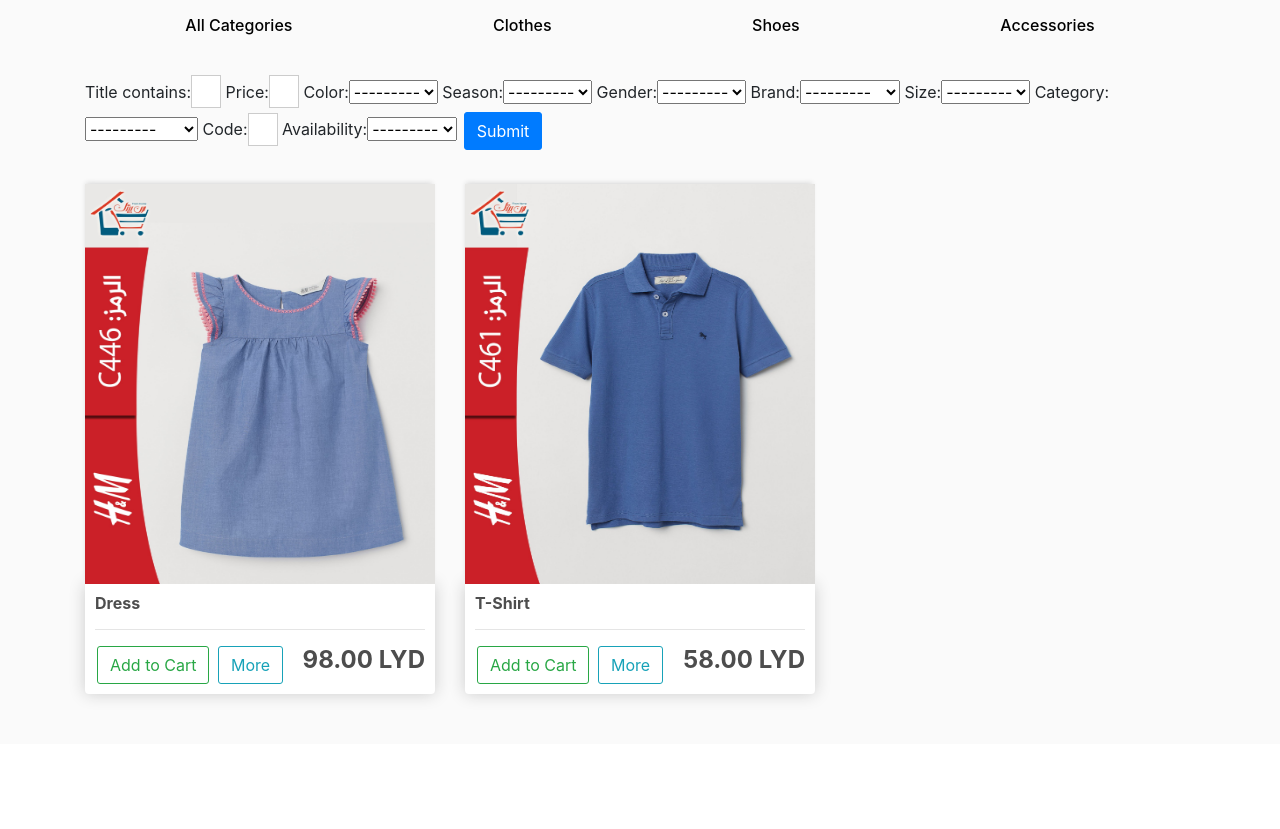
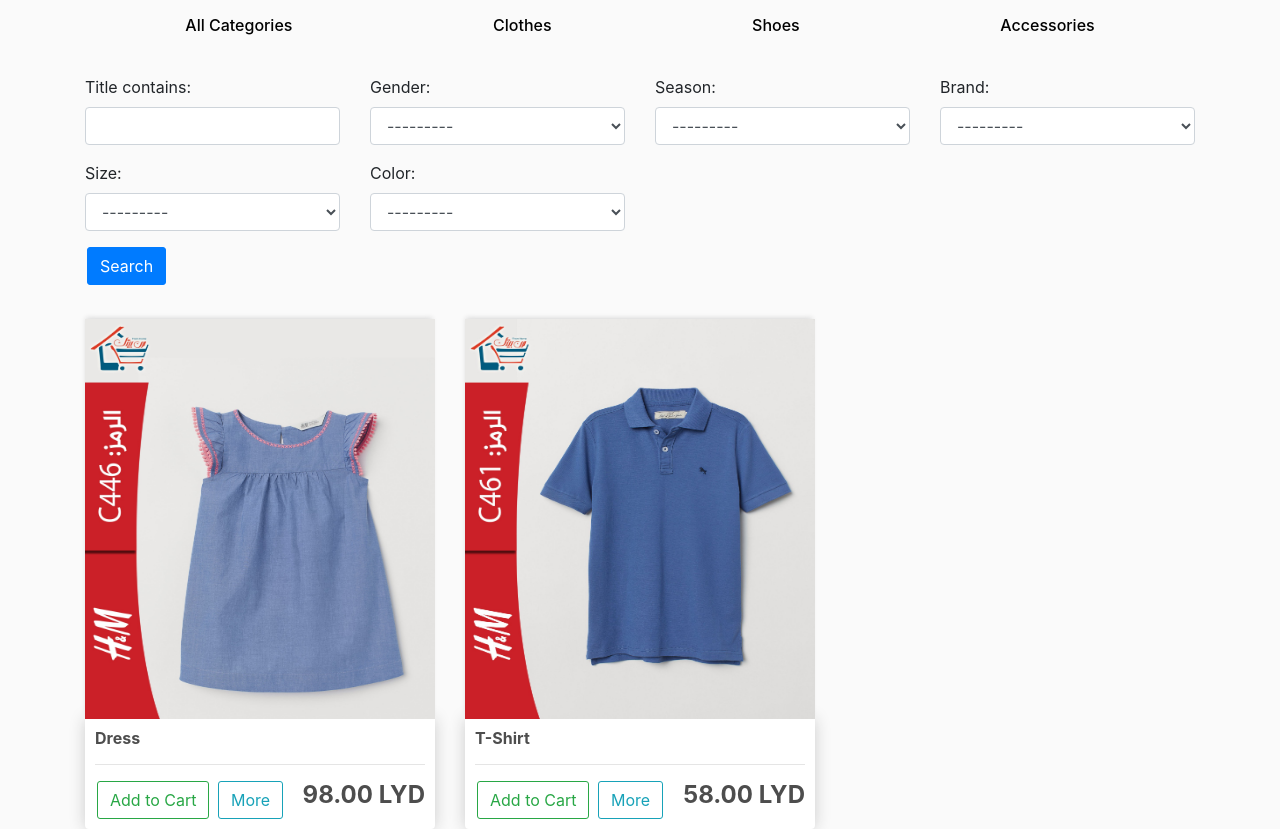
Before and after one commit to ahmedsws/E-commerce, a Django app: page /cl in a window 1280 px wide. Shown: the part 56-885 px from the top of the page. Before the commit the page ends 758 px from the top, so only its background shows below. Run offline with Django 3.2, Linux system fonts and the light colour scheme; data comes from the database, SQL or seed files in the repository; some libraries are stand-ins or nearby versions.

Commit message:
Filter design changed. Do (pip install django-widget-tweaks)

```diff
--- a/Project/settings.py
+++ b/Project/settings.py
@@ -39,6 +39,7 @@
     'django.contrib.staticfiles',
     'store',
     'django_filters',
+    'widget_tweaks',
 ]
 
 MIDDLEWARE = [
--- a/store/templates/store/category.html
+++ b/store/templates/store/category.html
@@ -1,13 +1,42 @@
 {% extends 'store/base.html' %}
 {% load static %}
+{% load widget_tweaks %}
 {% block content %}
+
 <br>
-<div class="text-align: center">
-    <form method="get">
-    {{myFilter.form}}
-    <button type="submit" class="btn btn-primary">Submit</button>
-    </form>
-</div>
+  <form method="get">
+    <div class="well">
+      <div class="row">
+        <div class="form-group col-sm-4 col-md-3">
+          {{ myFilter.form.title.label_tag }}
+          {% render_field myFilter.form.title class="form-control" %}
+        </div>
+        <div class="form-group col-sm-4 col-md-3">
+          {{ myFilter.form.gender.label_tag }}
+          {% render_field myFilter.form.gender class="form-control" %}
+        </div>
+        <div class="form-group col-sm-4 col-md-3">
+          {{ myFilter.form.season.label_tag }}
+          {% render_field myFilter.form.season class="form-control" %}
+        </div>
+        <div class="form-group col-sm-4 col-md-3">
+          {{ myFilter.form.brand.label_tag }}
+          {% render_field myFilter.form.brand class="form-control" %}
+        </div>
+        <div class="form-group col-sm-4 col-md-3">
+          {{ myFilter.form.size.label_tag }}
+          {% render_field myFilter.form.size class="form-control" %}
+        </div>
+        <div class="form-group col-sm-4 col-md-3">
+          {{ myFilter.form.color.label_tag }}
+          {% render_field myFilter.form.color class="form-control" %}
+        </div>
+      </div>
+      <button type="submit" class="btn btn-primary">
+        <span class="glyphicon glyphicon-search"></span> Search
+      </button>
+    </div>
+  </form>
 <br>
 
 <div class="row">
```
Also changed, not shown: store/templates/store/listview.html (+38 -3 lines).
